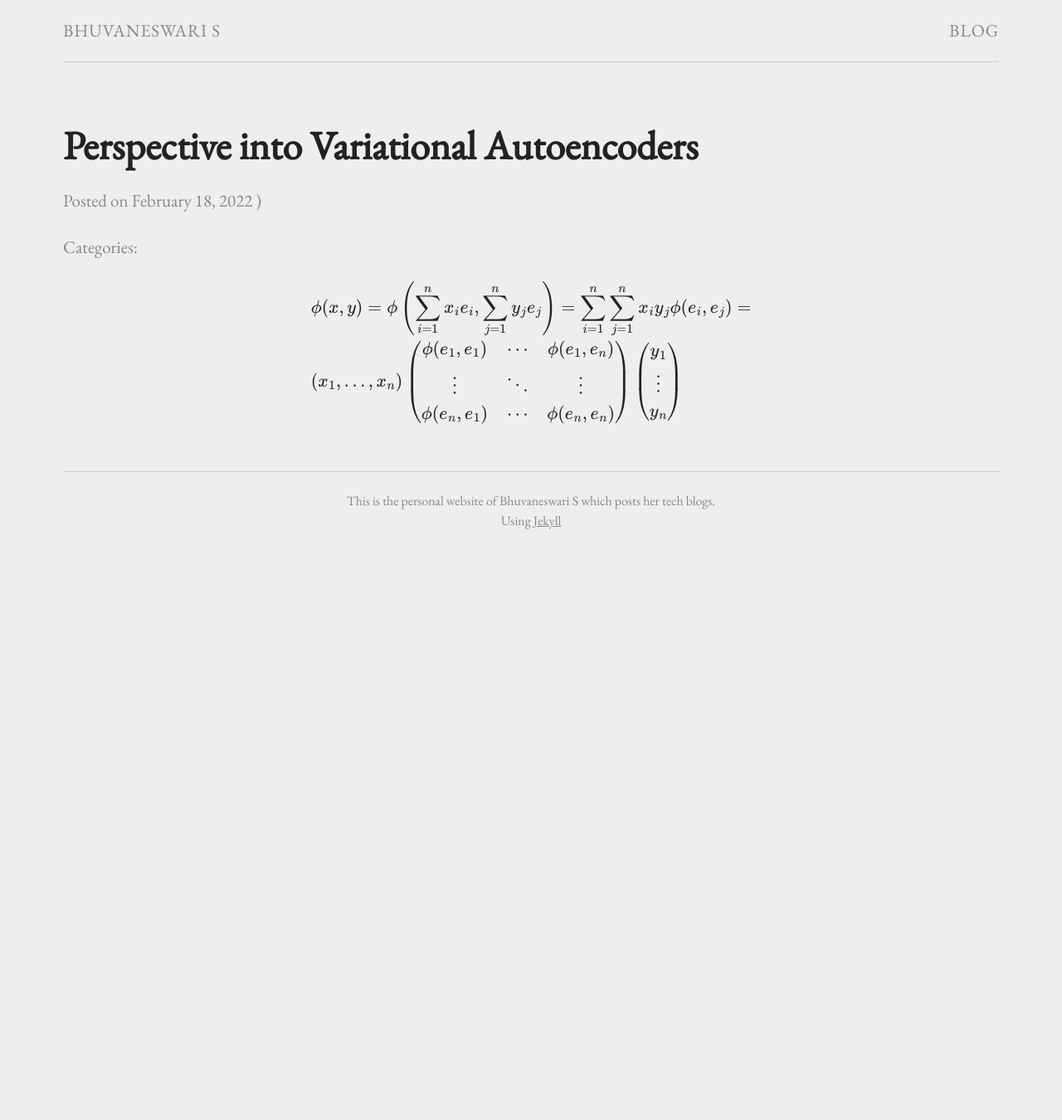
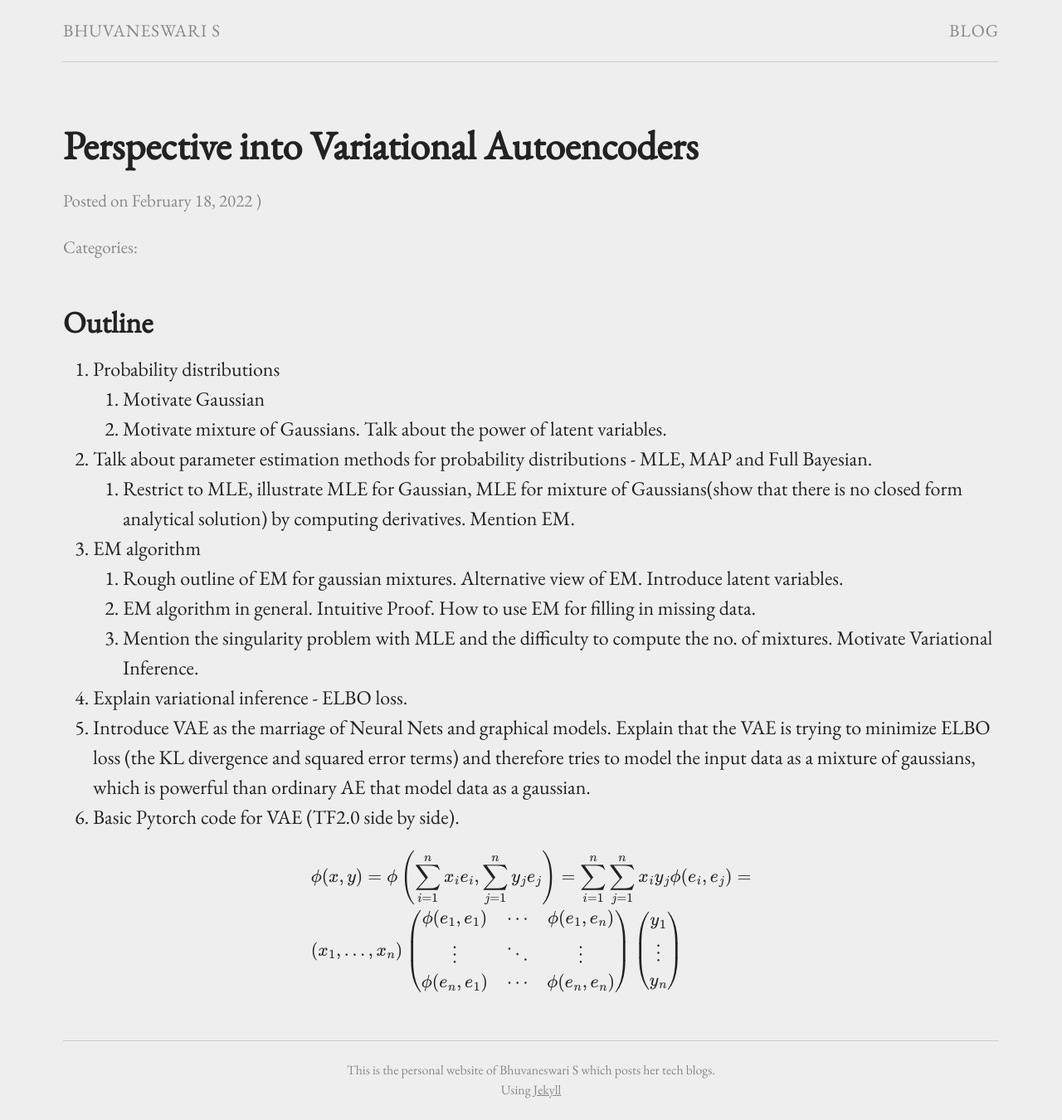
Before and after one commit to Bhuvans/Bhuvans.github.io, a Jekyll site: the page built from _posts/2022-02-18-perspective-into-variational-autoencoders.md, in a window 1280 px wide. Shown: the whole page at 83% size. Built offline with Jekyll 4.4.1, drawn with Linux system fonts in a browser that asks for light colours; formulas are drawn with MathJax 3; before the commit the page ends 900 px from its top, so only the background shows below that.

Commit message:
First few lines of the blog

```diff
--- a/_posts/2022-02-18-perspective-into-variational-autoencoders.md
+++ b/_posts/2022-02-18-perspective-into-variational-autoencoders.md
@@ -3,7 +3,23 @@ layout: post
 title: "Perspective into Variational Autoencoders"
 usemathjax: true
 ---
+
+## Outline
+1. Probability distributions
+    1. Motivate Gaussian
+    2. Motivate mixture of Gaussians. Talk about the power of latent variables.
+2. Talk about parameter estimation methods for probability distributions - MLE, MAP and Full Bayesian.
+    1. Restrict to MLE, illustrate MLE for Gaussian, MLE for mixture of Gaussians(show that there is no closed form analytical solution) by computing derivatives. Mention EM.
+3. EM algorithm
+    1. Rough outline of EM for gaussian mixtures. Alternative view of EM. Introduce latent variables.
+    2. EM algorithm in general. Intuitive Proof. How to use EM for filling in missing data.
+    3. Mention the singularity problem with MLE and the difficulty to compute the no. of mixtures. Motivate Variational Inference.
+4. Explain variational inference - ELBO loss.
+5. Introduce VAE as the marriage of Neural Nets and graphical models. Explain that the VAE is trying to minimize ELBO loss (the KL divergence and squared error terms) and therefore tries to model the input data as a mixture of gaussians, which is powerful than ordinary AE that model data as a gaussian.
+6. Basic Pytorch code for VAE (TF2.0 side by side).
+
 $$
+
 \begin{aligned}
   & \phi(x,y) = \phi \left(\sum_{i=1}^n x_ie_i, \sum_{j=1}^n y_je_j \right)
   = \sum_{i=1}^n \sum_{j=1}^n x_i y_j \phi(e_i, e_j) = \\
```
